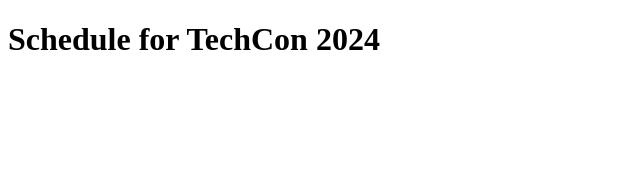
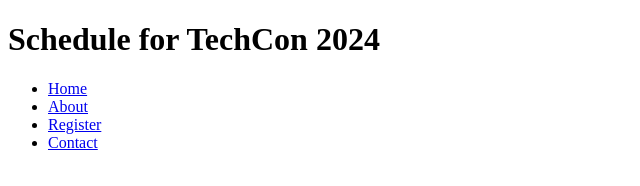
Before and after one commit to Chikwado626/TechCon_HTML, a plain HTML site: page techcon_website/schedule.html in a window 1280 px wide. Shown: the whole page, without its empty margins (0-640 px from the left). Drawn offline with Linux system fonts and the light colour scheme.

Commit message:
added techcon_website/schedule.html

```diff
--- a/techcon_website/schedule.html
+++ b/techcon_website/schedule.html
@@ -5,13 +5,23 @@
     </head>
         <body>
             <header>
-                <h1>Schedule for TechCon 2024</h1>
+
             </header>
-            <main>
+            <h1>Schedule for TechCon 2024</h1>
+            <nav>
+                <ul>
+                    <li><a href="home.html">Home</a></li>
+                    <li><a href="about.html">About</a></li>
+                    <li><a href="register.html">Register</a></li>
+                    <li><a href="contact.html">Contact</a></li>
 
-            </main>
-            <footer>
+                </ul>
+            </nav>
+         <main>
 
-            </footer>
+        </main>
+        <footer>
+
+        </footer>
         </body>
 </html>
```
